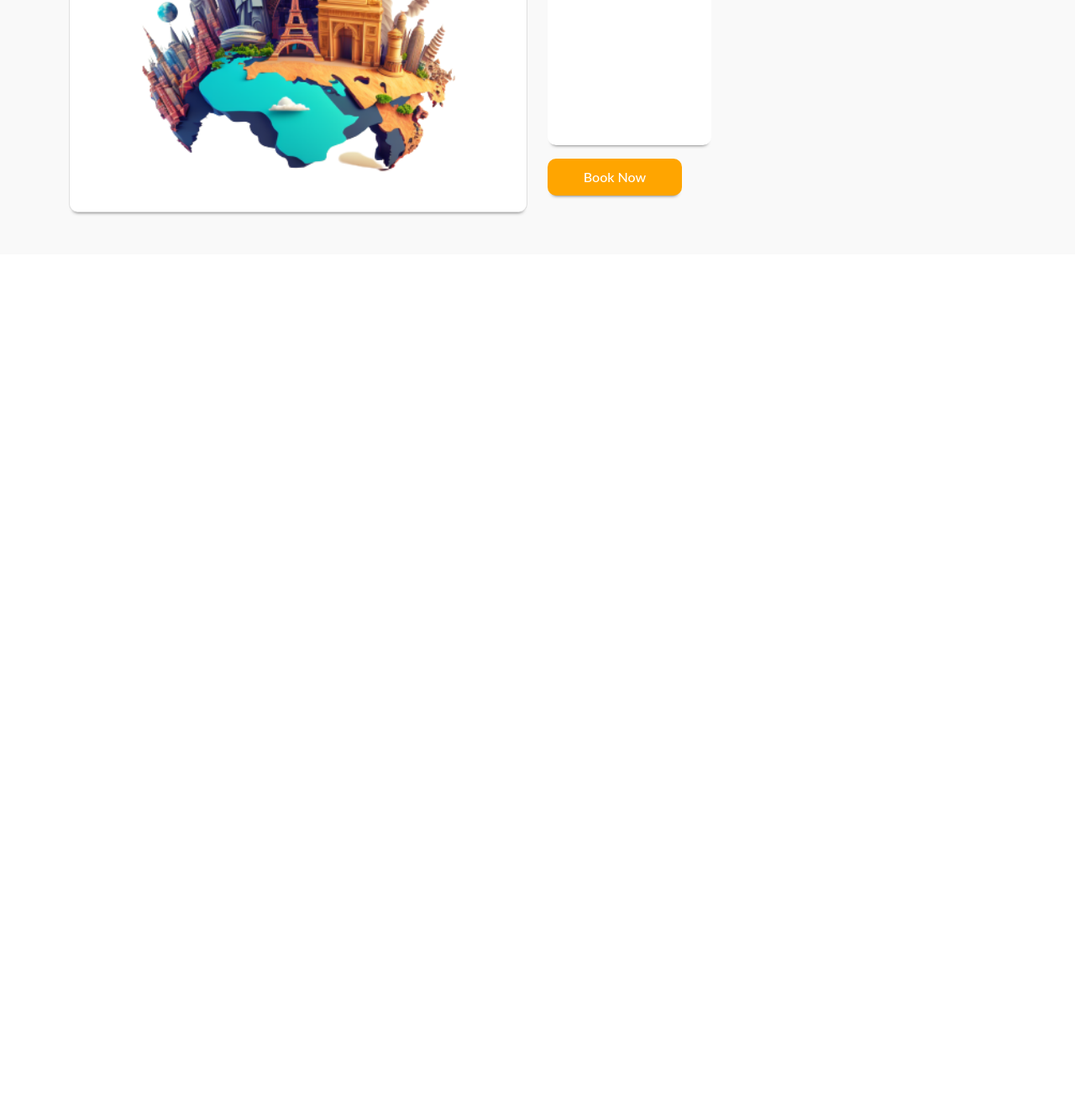
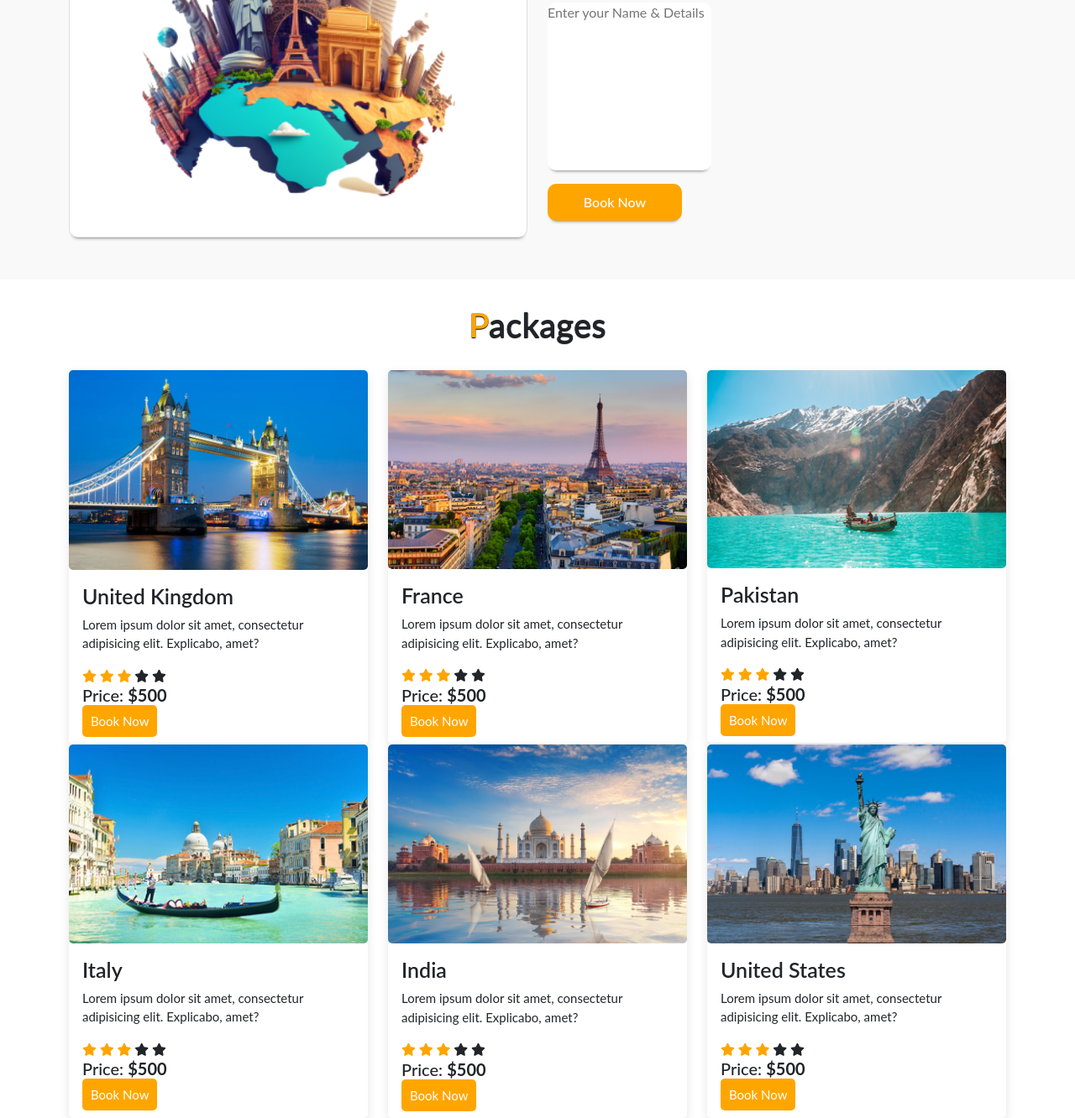
Before and after one commit to gehlotlalit/Websites, a plain HTML site: page Travel_New/index.html in a window 1280 px wide. Shown: the part 1197-2529 px from the top of the page at 84% size. Before the commit the page ends 1500 px from the top, so only its background shows below. Drawn offline with nearby package versions, Linux system fonts and the light colour scheme.

Commit message:
Section Packages

```diff
--- a/Travel_New/index.html
+++ b/Travel_New/index.html
@@ -7,6 +7,7 @@
     <link rel="stylesheet" href="styles.css">
     <!-- Bootstrap Link -->
     <link href="https://cdn.jsdelivr.net/npm/bootstrap@5.0.2/dist/css/bootstrap.min.css" rel="stylesheet">
+    <link rel="stylesheet" href="https://cdnjs.cloudflare.com/ajax/libs/font-awesome/6.5.1/css/all.min.css" integrity="sha512-DTOQO9RWCH3ppGqcWaEA1BIZOC6xxalwEsw9c2QQeAIftl+Vegovlnee1c9QX4TctnWMn13TZye+giMm8e2LwA==" crossorigin="anonymous" referrerpolicy="no-referrer" />
     <!-- Bootstrap Link -->
 </head>
 <body>
@@ -89,7 +90,130 @@
   </div>
 
 </section>
-<!-- Section Book Start -->
+<!-- Section Book End -->
+
+
+<!-- Section Packages Start -->
+<section class="packages" id="packages">
+  <div class="container">
+    <div class="main-text">
+      <h1><span>P</span>ackages</h1>
+    </div>
+
+    <div class="row" style="margin-top: 30px;">
+    <div class="col-md-4 py-3 py-md-0">
+      <div class="card">
+        <img src="Img/uk.png" alt="">
+        <div class="card-body">
+          <h3>United Kingdom</h3>
+          <p>Lorem ipsum dolor sit amet, consectetur adipisicing elit. Explicabo, amet?</p>
+          <div class="star">
+            <i class="fa-solid fa-star checked"></i>
+            <i class="fa-solid fa-star checked"></i>
+            <i class="fa-solid fa-star checked"></i>
+            <i class="fa-solid fa-star "></i>
+            <i class="fa-solid fa-star "></i>
+          </div>
+          <h6>Price: <strong>$500</strong></h6>
+          <a href="#book">Book Now</a>
+        </div>
+      </div>
+    </div>
+    <div class="col-md-4 py-3 py-md-0">
+      <div class="card">
+        <img src="Img/france.png" alt="">
+        <div class="card-body">
+          <h3>France</h3>
+          <p>Lorem ipsum dolor sit amet, consectetur adipisicing elit. Explicabo, amet?</p>
+          <div class="star">
+            <i class="fa-solid fa-star checked"></i>
+            <i class="fa-solid fa-star checked"></i>
+            <i class="fa-solid fa-star checked"></i>
+            <i class="fa-solid fa-star "></i>
+            <i class="fa-solid fa-star "></i>
+          </div>
+          <h6>Price: <strong>$500</strong></h6>
+          <a href="#book">Book Now</a>
+        </div>
+      </div>
+    </div>
+    <div class="col-md-4 py-3 py-md-0">
+      <div class="card">
+        <img src="Img/pakistan.png" alt="">
+        <div class="card-body">
+          <h3>Pakistan</h3>
+          <p>Lorem ipsum dolor sit amet, consectetur adipisicing elit. Explicabo, amet?</p>
+          <div class="star">
+            <i class="fa-solid fa-star checked"></i>
+            <i class="fa-solid fa-star checked"></i>
+            <i class="fa-solid fa-star checked"></i>
+            <i class="fa-solid fa-star "></i>
+            <i class="fa-solid fa-star "></i>
+          </div>
+          <h6>Price: <strong>$500</strong></h6>
+          <a href="#book">Book Now</a>
+        </div>
+      </div>
+    </div>
+    <div class="col-md-4 py-3 py-md-0">
+      <div class="card">
+        <img src="Img/italy.png" alt="">
+        <div class="card-body">
+          <h3>Italy</h3>
+          <p>Lorem ipsum dolor sit amet, consectetur adipisicing elit. Explicabo, amet?</p>
+          <div class="star">
+            <i class="fa-solid fa-star checked"></i>
+            <i class="fa-solid fa-star checked"></i>
+            <i class="fa-solid fa-star checked"></i>
+            <i class="fa-solid fa-star "></i>
+            <i class="fa-solid fa-star "></i>
+          </div>
+          <h6>Price: <strong>$500</strong></h6>
+          <a href="#book">Book Now</a>
+        </div>
+      </div>
+    </div>
+    <div class="col-md-4 py-3 py-md-0">
+      <div class="card">
+        <img src="Img/india.png" alt="">
+        <div class="card-body">
+          <h3>India</h3>
+          <p>Lorem ipsum dolor sit amet, consectetur adipisicing elit. Explicabo, amet?</p>
+          <div class="star">
+            <i class="fa-solid fa-star checked"></i>
+            <i class="fa-solid fa-star checked"></i>
+            <i class="fa-solid fa-star checked"></i>
+            <i class="fa-solid fa-star "></i>
+            <i class="fa-solid fa-star "></i>
+          </div>
+          <h6>Price: <strong>$500</strong></h6>
+          <a href="#book">Book Now</a>
+        </div>
+      </div>
+    </div>
+    <div class="col-md-4 py-3 py-md-0">
+      <div class="card">
+        <img src="Img/us.png" alt="">
+        <div class="card-body">
+          <h3>United States</h3>
+          <p>Lorem ipsum dolor sit amet, consectetur adipisicing elit. Explicabo, amet?</p>
+          <div class="star">
+            <i class="fa-solid fa-star checked"></i>
+            <i class="fa-solid fa-star checked"></i>
+            <i class="fa-solid fa-star checked"></i>
+            <i class="fa-solid fa-star "></i>
+            <i class="fa-solid fa-star "></i>
+          </div>
+          <h6>Price: <strong>$500</strong></h6>
+          <a href="#book">Book Now</a>
+        </div>
+      </div>
+    </div>
+    </div>
+  </div>
+</section>
+<!-- Section Packages End -->
+
 
     <!-- Font Awesome Cdn-->
     <script src="https://cdn.jsdelivr.net/npm/bootstrap@5.0.2/dist/js/bootstrap.bundle.min.js"></script>
--- a/Travel_New/styles.css
+++ b/Travel_New/styles.css
@@ -174,4 +174,57 @@
 .book .submit:hover{
     width: 170px;
 }
+@media (max-width: 765px ){
+    .book{
+        padding: 0;
+    }
+    .main-text h1{
+        margin-top: 20px;
+    }
+
+}
 /* Section Book End */
+
+/* Section Packages Start */
+.main-text h1{
+    text-align: center;
+    margin-top: 30px;
+    font-weight: 600;
+    text-shadow: 0px 1px 1px black;
+}
+.main-text h1 span{
+    color: #ffa500;
+}
+.packages .card{
+    border-radius: 5px;
+    border: none;
+    box-shadow: rgba(0, 0, 0, 0.1) 0px 4px 12px;
+}
+.packages .card img{
+    border-radius: 5px;
+}
+.packages .card .card-body h3{
+    font-size: 25px;
+    font-weight: 600;
+}
+.packages .card .card-body{
+    font-size: 15px;
+}
+.checked{
+    color: #ffa500;
+}
+.star i{
+    font-size: 15px;
+}
+.packages .card .card-body h6{
+    font-size: 20px;
+}
+.packages .card .card-body a{
+    padding: 10px;
+    text-decoration: none;
+    background: #ffa500;
+    color: white;
+    border-radius: 5px;
+}
+
+/* Section Packages End */
```
